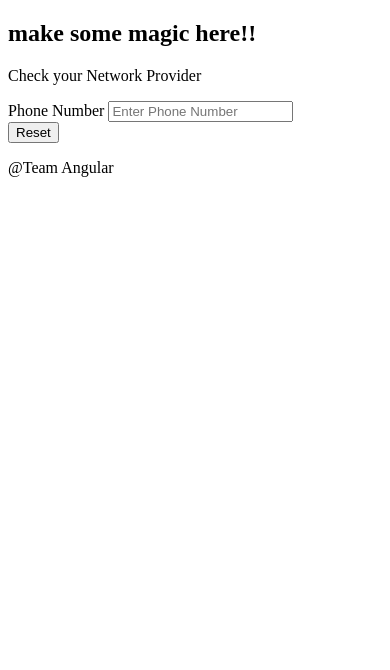
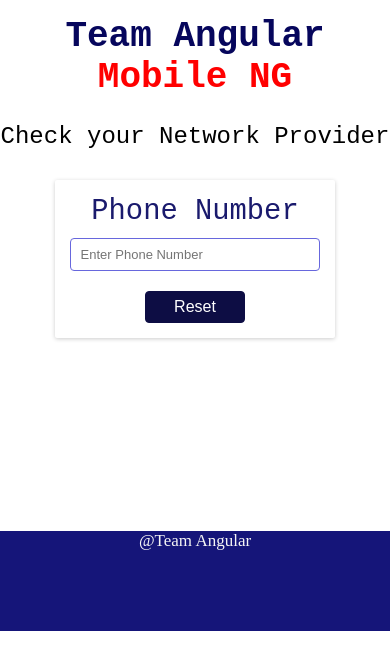
Before and after one commit to innocentisreal89/team-angular-206, a plain HTML site: page index.html in a window 390 px wide. Drawn offline with Linux system fonts and the light colour scheme.

Commit message:
made changes to the project

```diff
--- a/app.mjs
+++ b/app.mjs
@@ -1,17 +1,73 @@
 function startApp() {
-    // Your entire app should not necessarily be coded inside this
-    // single function (though there's no penalty for that),
-    // so create and use/call additional functions from here
+  let inputElement = document.querySelector("#phone_no");
+  inputElement.addEventListener("input", validateNumber);
+  let displayElem = document.querySelector("#image");
+  const btnElement = document.querySelector("#btn");
+  const form = document.querySelector(".form");
 
-    // pls remove the below and make some magic in here!
-    console.log('make magic in here!');
+  function validateNumber() {
+    let inputValue = inputElement.value;
+    let string_length = inputValue.length;
+    let firstFourNum = inputValue.slice(0, 4);
+    let zeroFirst = inputValue.slice(0, 1);
+    var numbers = /^[+0-9]+$/;
 
-    const header = document.querySelector('h2');
-    if(header) {
-      header.textContent = 'make some magic here!!';
+    if (inputValue.match(numbers)) {
+      if (zeroFirst == 0 && string_length == 11) {
+        var prefix = Number(inputValue.slice(1, 4));
+      } else if (zeroFirst !== 0 && string_length == 10) {
+        prefix = Number(inputValue.slice(1, 3));
+      } else if (firstFourNum == "+234" && string_length == 14) {
+        prefix = Number(inputValue.slice(4, 7));
+      }
+
+      let mtn = [703, 706, 803, 806, 810, 813, 814, 816, 903, 906, 913];
+      let airtel = [701, 704, 708, 802, 808, 812, 901, 902, 904, 907];
+      let glo = [705, 805, 807, 811, 815, 905];
+      let _9mobile = [809, 818, 817, 909, 908];
+
+      if (mtn.includes(prefix)) {
+        const img = document.createElement("img");
+        img.src = "mtn.png";
+        img.height = 40;
+        img.width = 40;
+        img.style.alignSelf = "center";
+        displayElem.replaceChildren(img);
+      } else if (airtel.includes(prefix)) {
+        const img = document.createElement("img");
+        img.src = "airtel.jpg";
+        img.height = 40;
+        img.width = 40;
+        img.style.alignSelf = "center";
+        displayElem.replaceChildren(img);
+      } else if (glo.includes(prefix)) {
+        const img = document.createElement("img");
+        img.src = "glo.png";
+        img.height = 40;
+        img.width = 40;
+        img.style.alignSelf = "center";
+        displayElem.replaceChildren(img);
+      } else if (_9mobile.includes(prefix)) {
+        const img = document.createElement("img");
+        img.src = "9mobile.png";
+        img.height = 40;
+        img.width = 40;
+        img.style.alignSelf = "center";
+        displayElem.replaceChildren(img);
+      } else {
+        displayElem.innerHTML = "Invalid/Unknown Number";
+      }
+    } else {
+      displayElem.innerHTML = "Input number only";
     }
-  };
+  }
 
-  // ======= DO NOT EDIT ============== //
-  export default startApp;
-  // ======= EEND DO NOT EDIT ========= //
+  btnElement.addEventListener("click", () => {
+    form.reset();
+    displayElem.innerHTML = "";
+  });
+}
+
+// ======= DO NOT EDIT ============== //
+export default startApp;
+// ======= EEND DO NOT EDIT ========= //
--- a/index.html
+++ b/index.html
@@ -4,7 +4,7 @@
     <meta charset="UTF-8">
     <meta http-equiv="X-UA-Compatible" content="IE=edge">
     <meta name="viewport" content="width=device-width, initial-scale=1.0">
-    <title>Name of chosen challenge</title>
+    <title>Phonie</title>
 
     <link rel="stylesheet" href="style.css">
 </head>
--- a/style.css
+++ b/style.css
@@ -0,0 +1,138 @@
+:root{
+    --background-color:rgb(103, 103, 221);
+    --color: rgb(13, 13, 68);
+}
+*{
+    margin: 0px;
+    padding: 0px;
+    box-sizing: border-box;
+}
+.container{
+    width: 500px;
+    margin: 4% auto;
+    font-family: monospace;
+    font-size: 1.5rem;
+    /* border: 1px solid #ff0000; */
+    height: 500px;
+
+}
+h2{
+    /* border: 2px solid green; */
+    text-align: center;
+
+}
+.name{
+    color: rgb(6, 6, 92);
+}
+.title{
+    color: #ff0000;
+}
+.note{
+    /* display: inline-block; */
+    /* overflow: hidden; */
+    animation-duration: 3s;
+    animation-name: slide-in;
+    animation-iteration-count: infinite;
+    /* margin-left: 5px;
+    margin-top: 15px; */
+    margin: 20px auto;
+}
+@keyframes slide-in {
+    from{
+        margin-left:45%;
+    }
+    to{
+        margin-left: 0%;
+    }
+}
+.form{
+    margin:30px auto;
+    width: 80%;
+    /* padding: 5px; */
+    border-radius: 2px;
+    padding: 20px 35px;
+    -webkit-box-shadow:0px 1px 4px 0px rgba(0,0,0,0.2);
+    box-shadow: 0px 1px 4px 0px rgba(0,0,0,0.2);
+
+
+}
+.form_group{
+    display: flex;
+    flex-direction: column;
+    margin-top: 5px;
+    margin-bottom: 5px;
+}
+label{
+    font-size: 1.2em;
+    margin: 5px  auto;
+    color: rgb(26, 26, 109);
+
+}
+input{
+    padding: 8px 10px;
+    border-radius: 4px;
+    margin-top: 5px;
+    margin-bottom: 5px;
+    /* outline-color: var(--background-color); */
+    border: 1px solid var(--background-color);
+}
+input::placeholder{
+    font-size: small;
+}
+input:focus{
+    outline-color: var(--background-color);
+}
+#btn{
+    margin: 5px auto;
+    padding: 6px;
+    border-radius: 4px;
+    width: 40%;
+    background-color: var(--color);
+    color: white;
+    font-size: 1.0rem;
+    border: 1px solid var(--color);
+    transition: 0.3s;
+    cursor: pointer;
+}
+#btn:hover{
+    background-color: rgb(2, 2, 107);
+}
+.footer{
+    background-color: rgb(21, 21, 121);
+    height: 100px;
+    margin-bottom: 0px;
+}
+.name1{
+    color: whitesmoke;
+    font-size: 17px;
+    /* margin-left: 90%; */
+    text-align: right;
+}
+
+@media screen and (max-width:767px) and (orientation:portrait){
+    .section{
+        width: 90%;
+        margin: auto;
+    }
+    .container{
+        width: 100%;
+    }
+    .note{
+        animation-name: none;
+        margin: 25px auto;
+        text-align: center;
+    }
+    body{
+        width: 100%;
+    }
+    .name1{
+        text-align: center;
+    }
+    h2{
+        display: flex;
+        flex-direction: column;
+    }
+    .form{
+        padding: 5px 15px;
+    }
+}
```
Also changed, not shown: 9mobile.png (added), airtel.jpg (added), glo.png (added), mtn.png (added), 1 other file.
